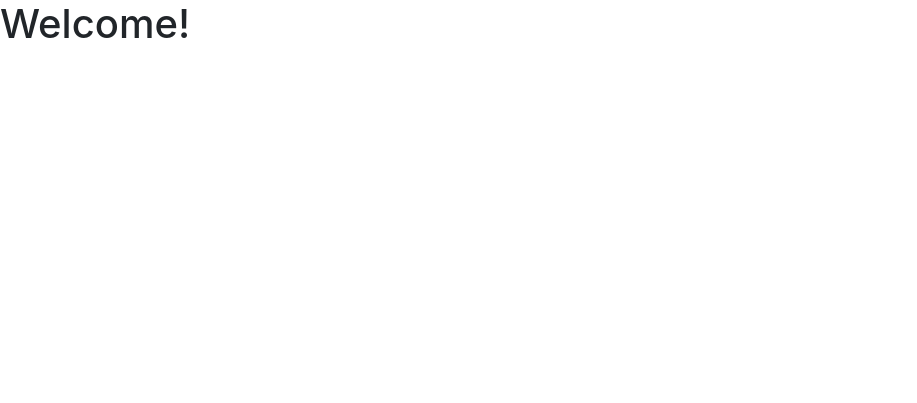
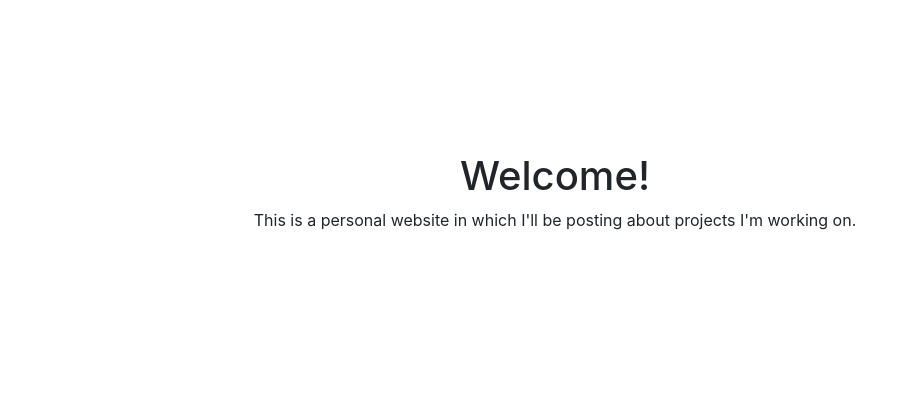
Before and after one commit to karenher/karenher.github.io, a plain HTML site: page index.html in a window 1280 px wide. Shown: the whole page, without its empty margins (0-917 px from the left). Drawn offline with nearby package versions, Linux system fonts and the light colour scheme.

Commit message:
Updated welcome message

```diff
--- a/index.html
+++ b/index.html
@@ -15,8 +15,13 @@
   </head>
 
   <body>
-
-    <h1>Welcome!</h1>
+    <div class="container row align-items-center" style="height: 50vh;">
+      <div class="container">
+        <h1 class="text-center" >Welcome!</h1>
+        <p class="text-center">This is a personal website in which I'll be posting about projects I'm working on.
+        </p>
+      </div>
+    </div>
 
     <!-- jQuery, Popper.js, Bootstrap JS -->
     <script src="https://code.jquery.com/jquery-3.3.1.slim.min.js" integrity="sha384-q8i/X+965DzO0rT7abK41JStQIAqVgRVzpbzo5smXKp4YfRvH+8abtTE1Pi6jizo" crossorigin="anonymous"></script>
```
